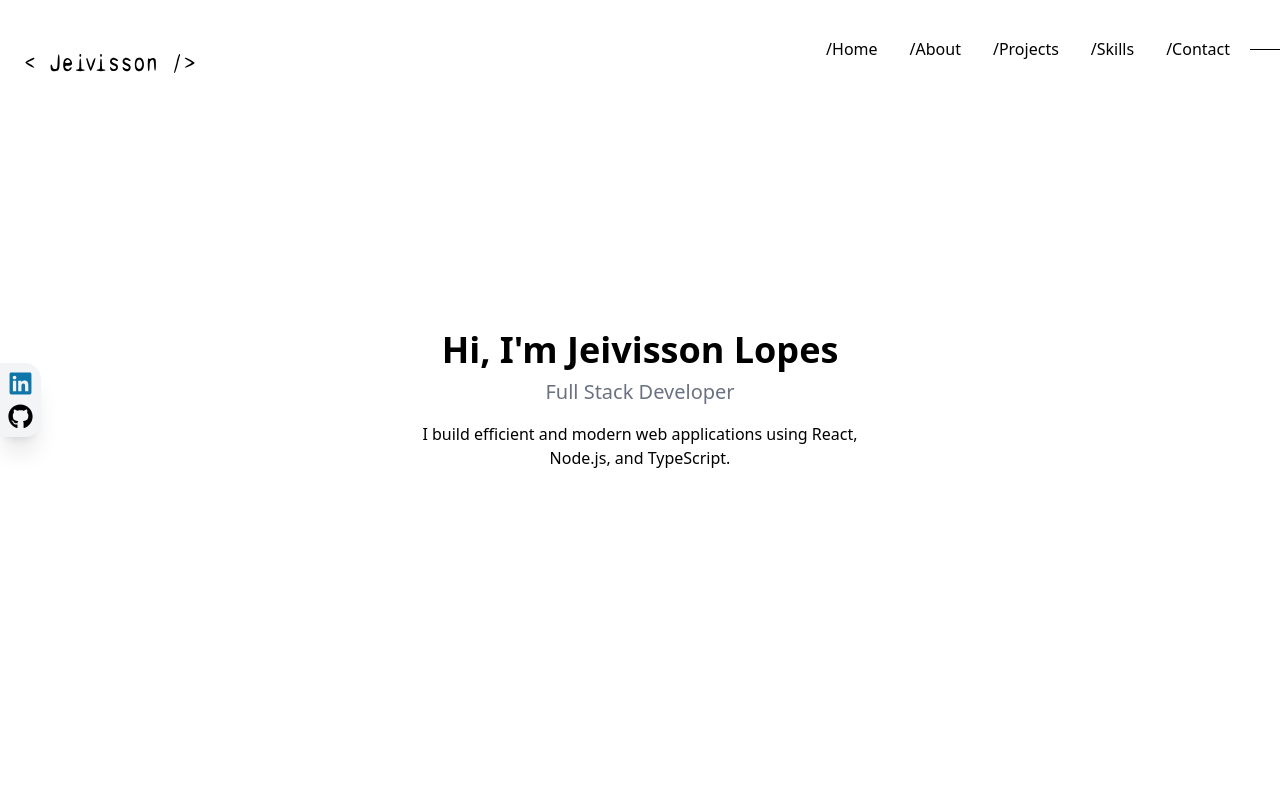
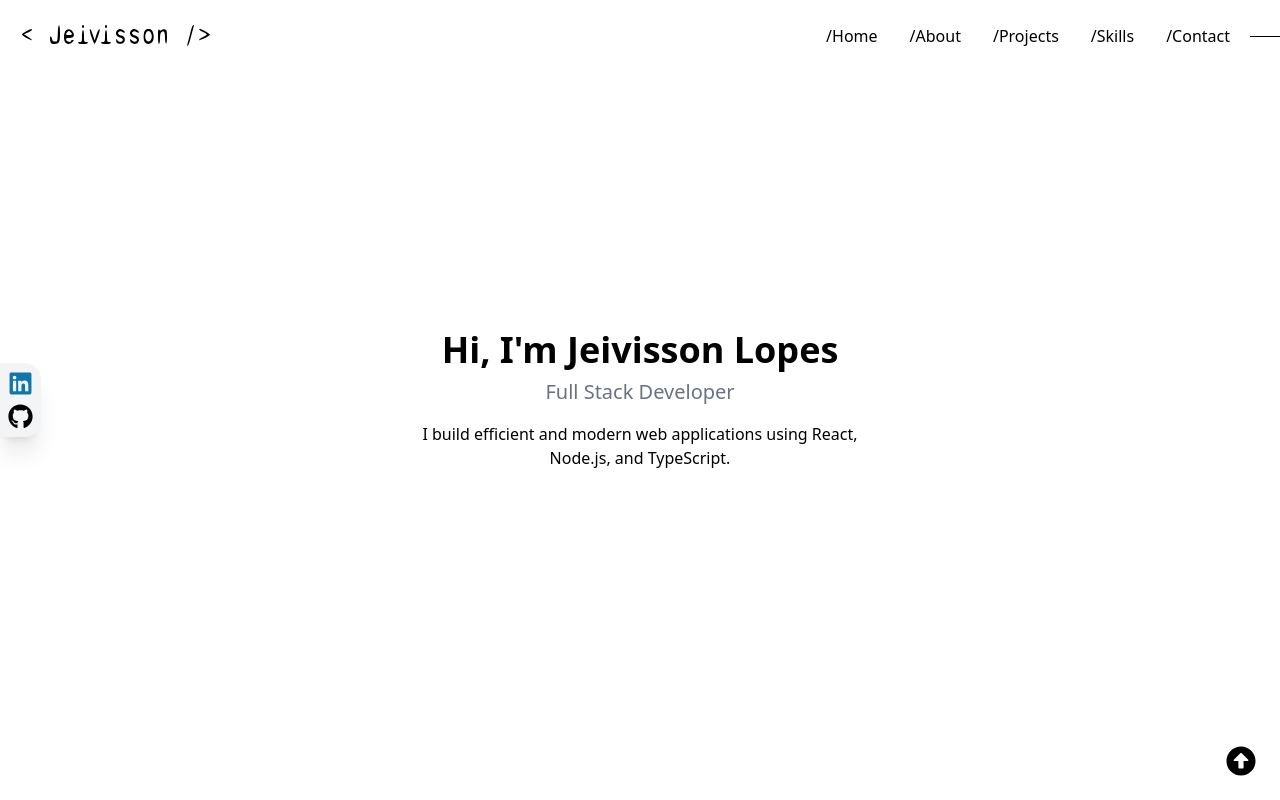
Before and after one commit to Jeivisson/Portfolio, a Next.js app: page / in a window 1280 px wide. Shown: the top 800 px of the page. Built offline with nearby package versions, Linux system fonts and the light colour scheme.

Commit message:
add backtotopbutton

```diff
--- /dev/null
+++ b/src/components/BackToTopButton.tsx
@@ -0,0 +1,43 @@
+"use client";
+
+import { FaArrowAltCircleUp } from "react-icons/fa";
+
+import { useEffect, useState } from "react";
+
+export default function BackToTopButton() {
+    const [isVisible, setIsVisible] = useState(false);
+
+    useEffect(() => {
+        const handleScroll = () => {
+            const scrollPosition = window.scrollY + window.innerHeight;
+            const pageHeight = document.documentElement.scrollHeight;
+
+            if (scrollPosition >= pageHeight - 200) {
+                setIsVisible(true);
+            } else {
+                setIsVisible(false);
+            }
+        };
+
+        window.addEventListener("scroll", handleScroll);
+        return () => window.removeEventListener("scroll", handleScroll);
+    }, []);
+
+    const scrollToTop = () => {
+        window.scrollTo({ top: 0, behavior: "smooth" });
+    };
+
+    return (
+        <>
+            {isVisible && (
+                <button
+                    onClick={scrollToTop}
+                    className="
+                        fixed bottom-6 right-6 "
+                >
+                    <FaArrowAltCircleUp size={30} />
+                </button>
+            )}
+        </>
+    );
+}
--- a/src/components/contact.tsx
+++ b/src/components/contact.tsx
@@ -1,4 +1,5 @@
 import { IoIosMail } from "react-icons/io";
+import BackToTopButton from "./BackToTopButton";
 
 export default function Contact() {
     return (
@@ -37,6 +38,7 @@ export default function Contact() {
                     </a>
                 </div>
             </div>
+            <BackToTopButton />
         </section>
     );
 }
--- a/src/components/nav.tsx
+++ b/src/components/nav.tsx
@@ -6,7 +6,7 @@ export default function Nav() {
         <header className="fixed top-0 left-0 w-full">
             <div className="flex flex-row items-center justify-center xl:justify-between px-0 py-4 ">
                 <Image
-                    className=" pt-[30px] pl-5 justify-center"
+                    className=" ml-4  justify-center"
                     src={JeiiLogo}
                     alt="logo"
                     width={200}
--- a/src/components/skills.tsx
+++ b/src/components/skills.tsx
@@ -11,42 +11,42 @@ export default function Skills() {
             <section id="skills">
                 <div className="grid grid-cols-3 gap-6 text-center">
                     <a
-                        className="cursor-pointer"
+                        className="cursor-pointer hover:animate-ping"
                         href="https://react.dev/"
                         target="_blank"
                     >
                         <FaReact size={40} className="m-auto" />
                     </a>
                     <a
-                        className="cursor-pointer"
+                        className="cursor-pointer hover:animate-ping"
                         href="https://nodejs.org/en"
                         target="_blank"
                     >
                         <FaNodeJs size={40} className="m-auto" />
                     </a>
                     <a
-                        className="cursor-pointer"
+                        className="cursor-pointer hover:animate-ping"
                         href="https://www.postgresql.org/"
                         target="_blank"
                     >
                         <BiLogoPostgresql size={40} className="m-auto" />
                     </a>
                     <a
-                        className="cursor-pointer"
+                        className="cursor-pointer hover:animate-ping"
                         href="https://tailwindcss.com/"
                         target="_blank"
                     >
                         <RiTailwindCssFill size={40} className="m-auto" />
                     </a>
                     <a
-                        className="cursor-pointer"
+                        className="cursor-pointer hover:animate-ping"
                         href="https://nextjs.org/"
                         target="_blank"
                     >
                         <RiNextjsFill size={40} className="m-auto" />
                     </a>
                     <a
-                        className="cursor-pointer"
+                        className="cursor-pointer hover:animate-ping"
                         href="https://docs.github.com/"
                         target="_blank"
                     >
```
